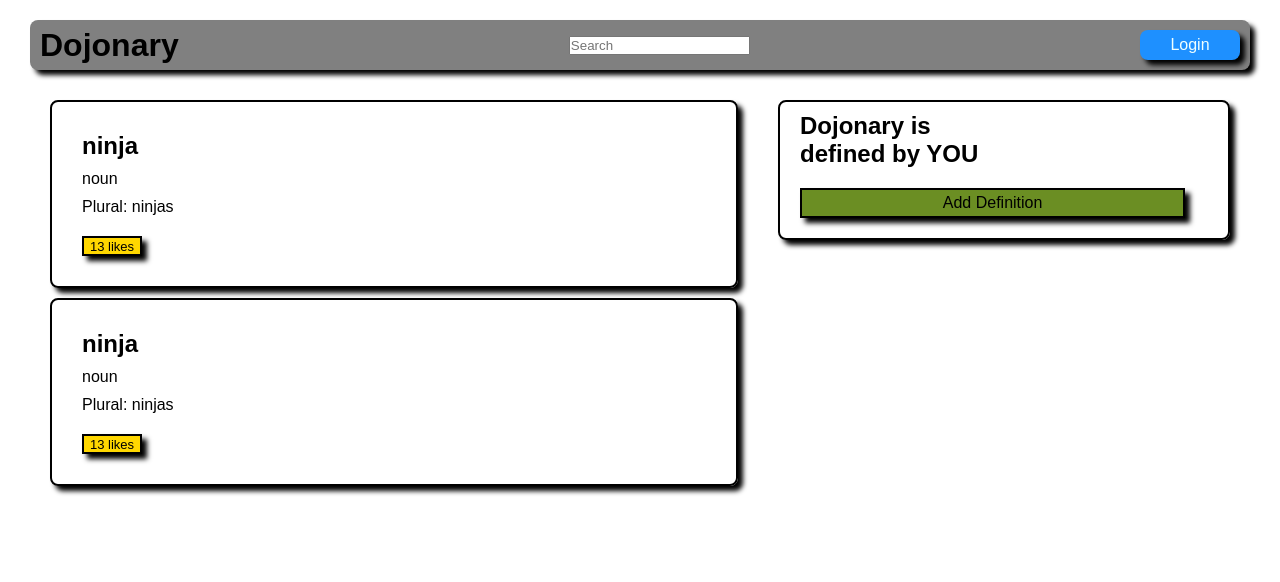
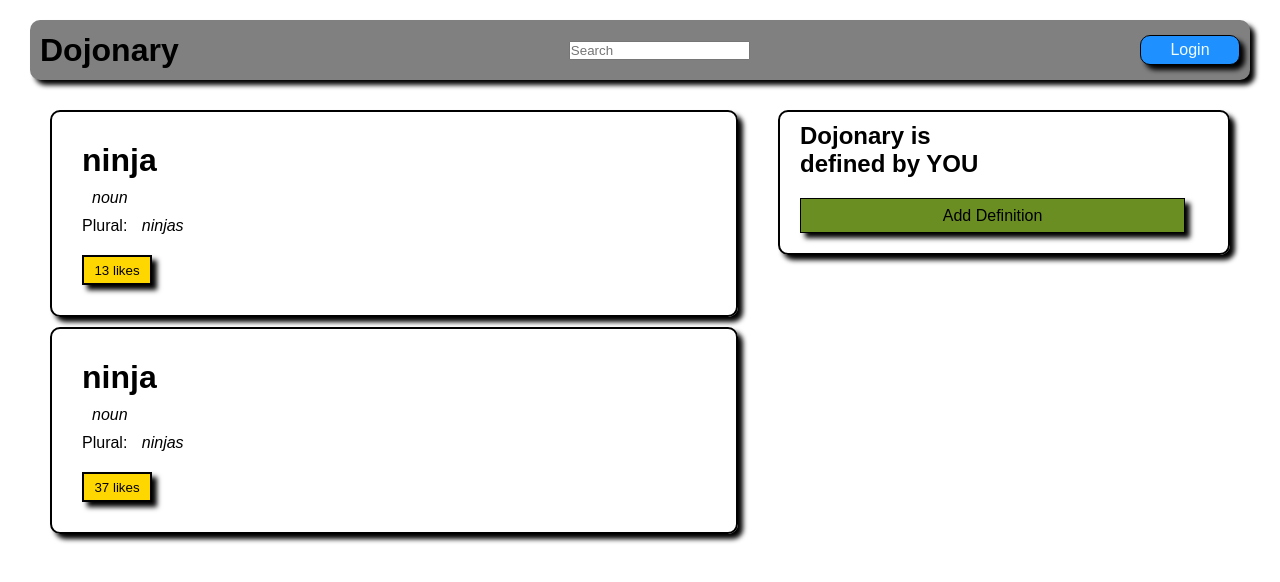
Before and after one commit to Christopher-Teague/button-clicker, a plain HTML site: page index.html in a window 1280 px wide. Drawn offline with Linux system fonts and the light colour scheme.

Commit message:
tinkering

```diff
--- a/index.html
+++ b/index.html
@@ -19,20 +19,26 @@
                 <div class="box border rounded shadow">
                     <div class="definition display-flex">
                         <div>
-                            <h2>ninja</h2>
-                            <p>noun</p>
-                            <p>Plural: ninjas</p>
+                            <h1>ninja</h1>
+                            <p><em>noun</em></p>
+                            <p>Plural: <i>ninjas</i></p>
                             <button class="btn-2 shadow">13 likes</button>
+                        </div>
+                        <div>
+
                         </div>
                     </div>
                 </div>
                 <div class="box border rounded shadow">
                     <div class="definition display-flex">
                         <div>
-                            <h2>ninja</h2>
-                            <p>noun</p>
-                            <p>Plural: ninjas</p>
-                            <button class="btn-2 shadow">13 likes</button>
+                            <h1>ninja</h1>
+                            <p><em>noun</em></p>
+                            <p>Plural: <i>ninjas</i></p>
+                            <button class="btn-2 shadow">37 likes</button>
+                        </div>
+                        <div>
+
                         </div>
                     </div>
                 </div>
--- a/style.css
+++ b/style.css
@@ -41,7 +41,7 @@
 }
 
 .rounded {
-    border-radius: 8px;
+    border-radius: 10px;
 }
 
 .circle {
@@ -59,6 +59,7 @@
     height: 30px;
     font-size: medium;
     border-style: none;
+    border: 1px solid black;
 }
 
 .display-inline {
@@ -73,7 +74,7 @@
 .nav-bar {
     background-color: grey;
     width: auto;
-    height: 50px;
+    height: 60px;
 }
 
 .left-column {
@@ -85,9 +86,11 @@
     flex: 2;
     width: 50%;
 }
+
 .box {
     width: auto;
 }
+
 * {
     margin: 10px;
 }
@@ -95,9 +98,9 @@
 .btn-2 {
     color: black;
     background-color: gold;
-    width: 60px;
-    height: 20px;
-    font-size: small;
+    width: 70px;
+    height: 30px;
+    font-size: smaller;
     border: solid 2px black;
 }
 
@@ -105,7 +108,7 @@
     color: black;
     background-color: olivedrab;
     width: 90%;
-    height: 30px;
+    height: 35px;
     font-size: medium;
-    border: solid 2px black;
+    border: solid 1px black;
 }
```
